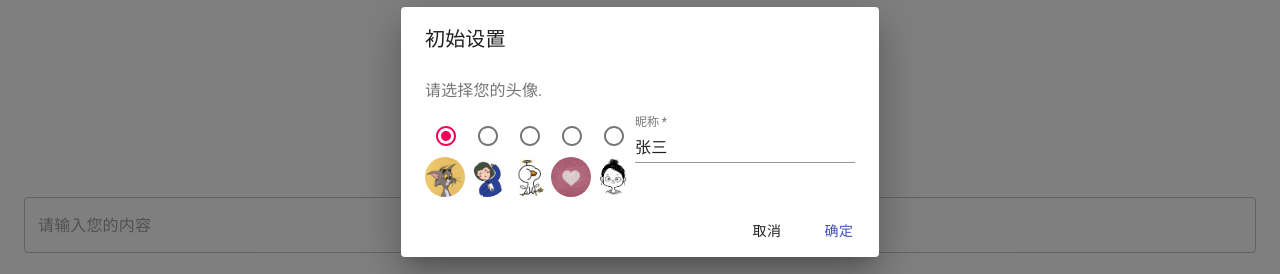
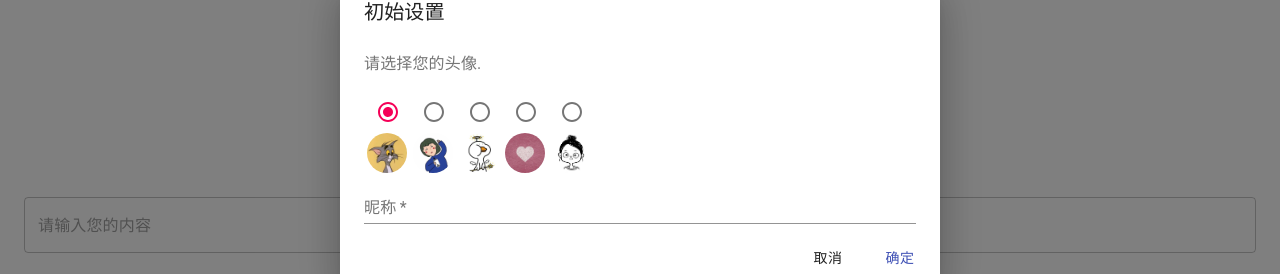
Before and after one commit to qcoke/BBS, a React (Create React App) app in the folder client/: page / in a window 1280 px wide. Shown: the part 268-542 px from the top of the page. Built offline with nearby package versions, Linux system fonts and the light colour scheme; no server answers.

Commit message:
提交代码。

```diff
--- a/client/src/components/Login/Login.js
+++ b/client/src/components/Login/Login.js
@@ -9,7 +9,11 @@ import DialogContentText from '@material-ui/core/DialogContentText';
 import DialogTitle from '@material-ui/core/DialogTitle';
 import Radio from '@material-ui/core/Radio';
 import Avatar from '@material-ui/core/Avatar';
-import Grid from '@material-ui/core/Grid';
+import io from 'socket.io-client';
+
+import "./login.css";
+
+window.socket = io('/');
 
 class Login extends Component {
   constructor(props) {
@@ -18,7 +22,7 @@ class Login extends Component {
       openDialog: false,
       showError: false,
       headerValue: 'a',
-      nickName: "张三"
+      nickName: ""
     };
   }
   // 为什么要这样写才能正常被调用？？？
@@ -34,15 +38,33 @@ class Login extends Component {
   }
   // 保存数据
   saveData = () => {
+    let _this = this;
+
     if (this.state.nickName.length === 0) {
       console.log("请输入昵称");
       this.setState({ showError: true });
-    }else{
+    } else {
       this.setState({ showError: false });
       // 保存在用户本地
-      window.sessionStorage.setItem("nickName",this.state.nickName);
-      window.sessionStorage.setItem("headerValue",this.state.headerValue);
-      this.setState({ showError: false });
+      window.sessionStorage.setItem("nickName", this.state.nickName);
+      window.sessionStorage.setItem("headerValue", this.state.headerValue);
+      this.handleClose();
+
+      console.log(io);
+      // 监听服务器的消息
+      window.socket.on('sendToClient', function(msg){
+        _this.addMessageToList(JSON.parse(msg));
+      });
+
+      window.socket.on('addUserCount', function(msg){
+        console.log('用户上线了');
+      });
+
+      window.socket.on('subUserCount', function(msg){
+        console.log('用户下线了');
+        let userCount = _this.state.userCount;
+        _this.setState({listItems: userCount--});
+      });
     }
   }
 
@@ -56,38 +78,41 @@ class Login extends Component {
     ]
     return (
       <div>
-        <Dialog open={this.state.openDialog} aria-labelledby="form-dialog-title">
+        <Dialog open={this.state.openDialog} aria-labelledby="form-dialog-title" className="dialog-login">
           <DialogTitle id="form-dialog-title">初始设置</DialogTitle>
           <DialogContent>
             <DialogContentText>
               请选择您的头像.
             </DialogContentText>
-            <FormControl>
-              <Grid container justify="center" alignItems="center">
+            <table border="0">
+              <tbody>
+                <tr>
                   {headerArr.map((item) => {
                     return (
-                    <div key={item.key}>
+                      <td key={item.key}>
                         <Radio
                           checked={this.state.headerValue === item.key}
                           onChange={this.handleChange}
                           value={item.key}
                           name="radio-button-demo" />
                         <Avatar alt="" src={item.value} />
-                    </div>
+                      </td>
                     )
                   })}
-              </Grid>
-            </FormControl>
-            <FormControl>
+                </tr>
+              </tbody>
+            </table>
+            <FormControl fullWidth={true}>
               <TextField
                 required
-                error={this.state.showError}
+                fullWidth
                 label="昵称"
                 name="nickName"
                 ref="nickName"
                 defaultValue={this.state.nickName}
+                error={this.state.showError}
                 onChange={(event) => {
-                  this.setState({nickName:event.target.value})
+                  this.setState({ nickName: event.target.value })
                 }}
               />
             </FormControl>
--- a/client/src/components/Login/login.css
+++ b/client/src/components/Login/login.css
@@ -2,3 +2,6 @@
 .components-login{
   color: #f00;
 }
+.dialog-login .MuiDialog-paperWidthSm{
+  width: 60%;
+}
--- a/client/src/components/Main/Main.js
+++ b/client/src/components/Main/Main.js
@@ -10,17 +10,14 @@ import Button from '@material-ui/core/Button';
 
 import MsgList from "../List/MsgList.js";
 import Login from "../Login/Login.js";
-import io from 'socket.io-client';
 
 import './Main.css';
-
-window.socket = io('/');
 
 class Main extends Component {
   constructor(props){
     super(props);
     this.state = {
-      // 用户数
+      // 用户数卡拉库姆，，，，，，tgghg
       userCount: 0,
       // 是否现实登录框
       showLogin: false,
@@ -64,22 +61,9 @@ class Main extends Component {
   }
   // 界面初始化
   componentDidMount(){
-    let _this = this;
     // 如果没有 session 那就等于用户下线了，需要重新登陆一次。
     this.refs['login'].handleOpen();
-    // 监听服务器的消息
-    window.socket.on('sendToClient', function(msg){
-      _this.addMessageToList(JSON.parse(msg));
-    });
 
-    // window.socket.on('addUserCount', function(msg){
-    //   console.log(this);
-    // });
-
-    // window.socket.on('subUserCount', function(msg){
-    //   let userCount = _this.state.userCount;
-    //   _this.setState({listItems: userCount--});
-    // });
   }
   // 界面渲染
   render() {
```
Lines whose indentation alone changed are shown as unchanged.
